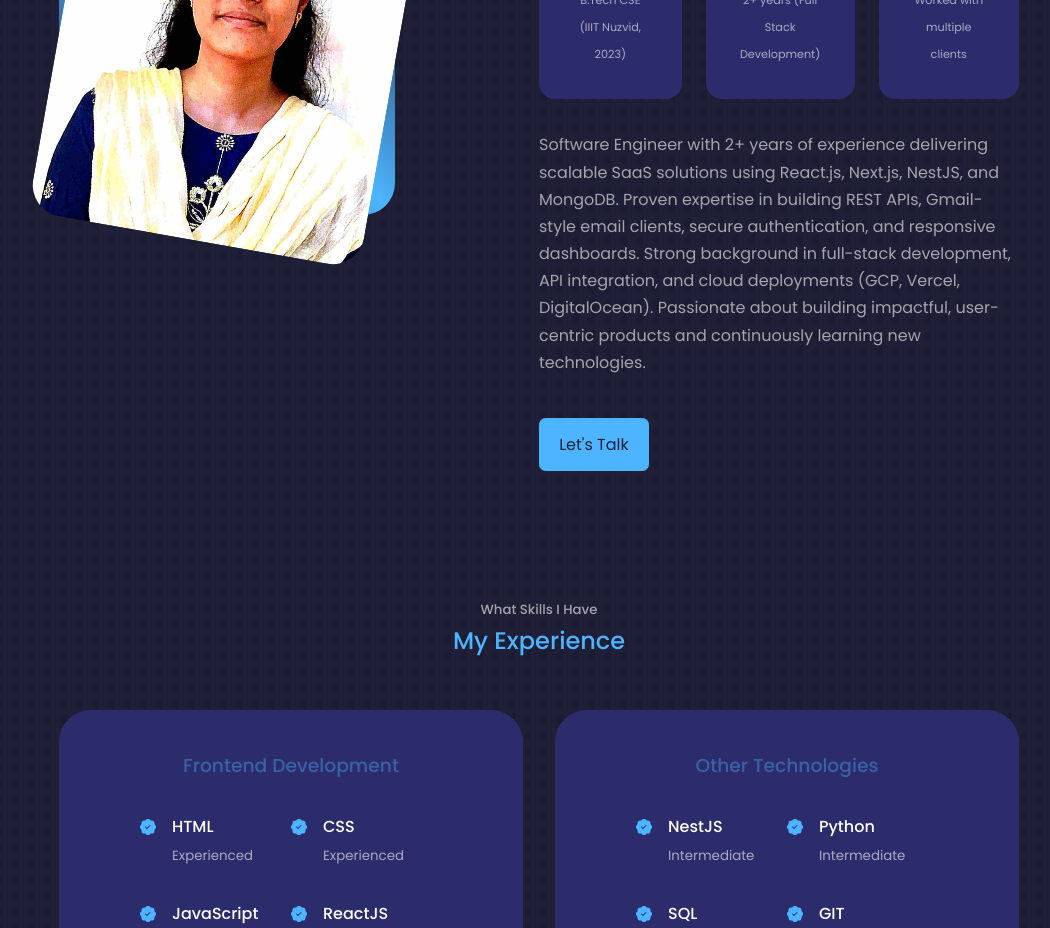
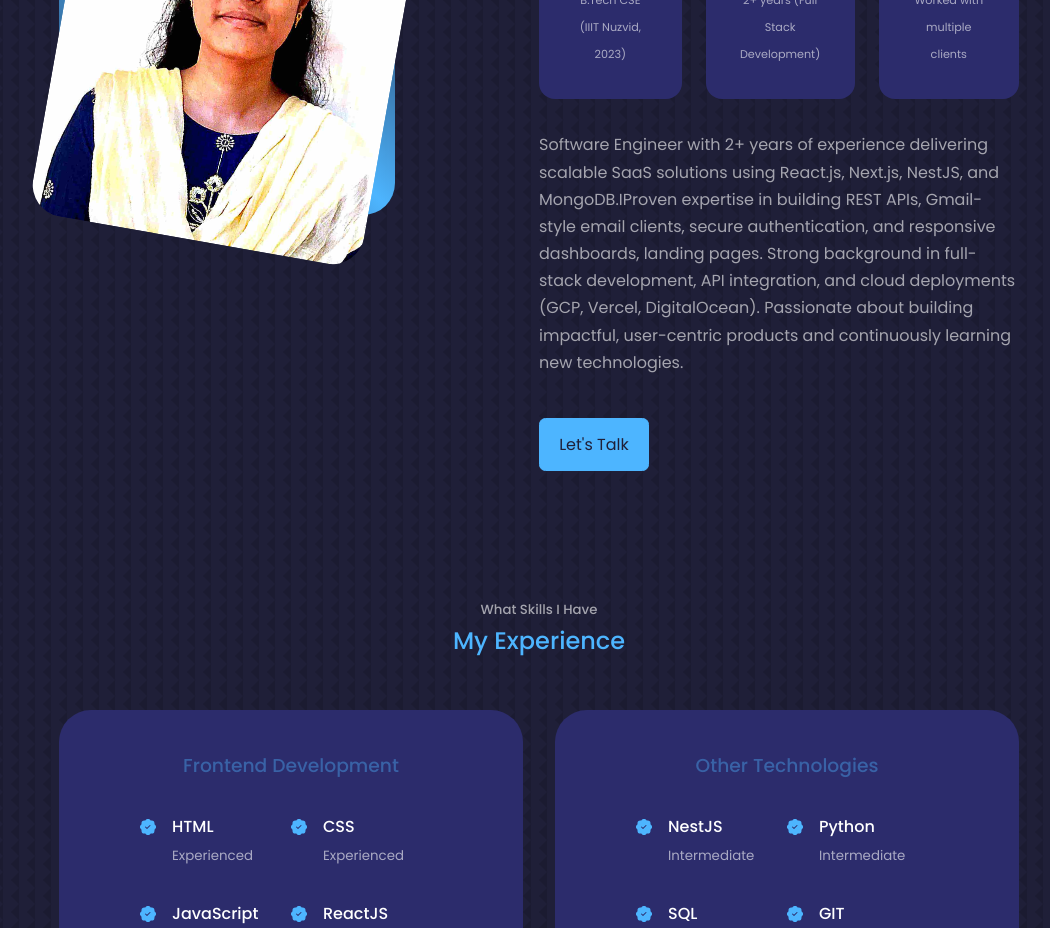
Before and after one commit to Tahaseen2002/webportfolio-react, a React (Create React App) app: page / in a window 1280 px wide. Shown: the part 1160-2088 px from the top of the page, without its empty margins (101-1151 px from the left). Built offline with nearby package versions, Linux system fonts and the light colour scheme.

Commit message:
Update About.jsx

```diff
--- a/src/components/about/About.jsx
+++ b/src/components/about/About.jsx
@@ -36,8 +36,8 @@ const About = () => {
 
           </div>
           <p> Software Engineer with 2+ years of experience delivering scalable SaaS solutions using
-  React.js, Next.js, NestJS, and MongoDB. Proven expertise in building REST APIs, Gmail-style
-  email clients, secure authentication, and responsive dashboards. Strong background in full-stack
+  React.js, Next.js, NestJS, and MongoDB.IProven expertise in building REST APIs, Gmail-style
+  email clients, secure authentication, and responsive dashboards, landing pages. Strong background in full-stack
   development, API integration, and cloud deployments (GCP, Vercel, DigitalOcean). Passionate about
   building impactful, user-centric products and continuously learning new technologies.</p>
           <a href="#contact" className="btn btn-primary">Let's Talk</a>
```
